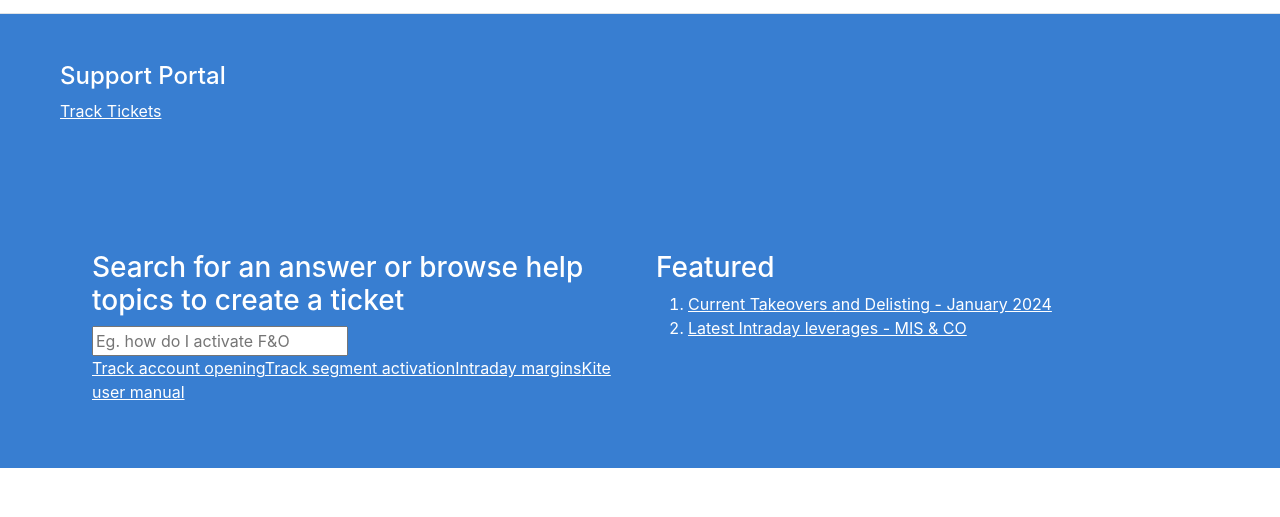
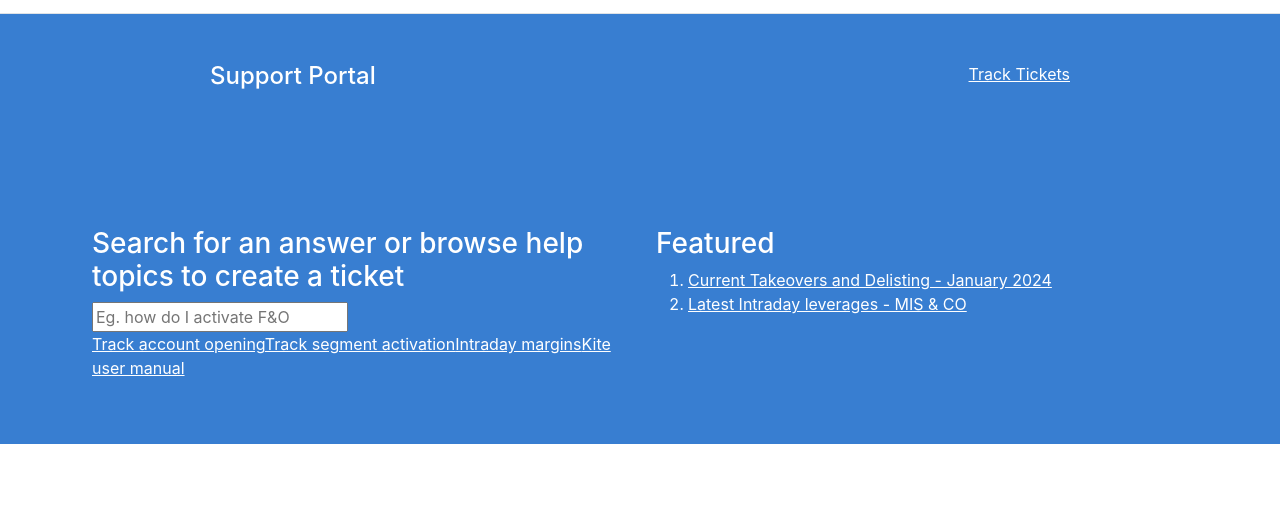
Before and after one commit to jayfinaviya/zerodha-clone, a React app in the folder frontend/: page /support in a window 1280 px wide. Shown: the part 59-576 px from the top of the page. Built offline with nearby package versions, Linux system fonts and the light colour scheme.

Commit message:
add supportWrapper

```diff
--- a/frontend/src/index.css
+++ b/frontend/src/index.css
@@ -24,3 +24,9 @@
 #supportHero a{
   color: white;
 }
+
+#supportWrapper{
+  display: flex;
+  justify-content: space-between;
+  margin: 0 150px;
+}
```
